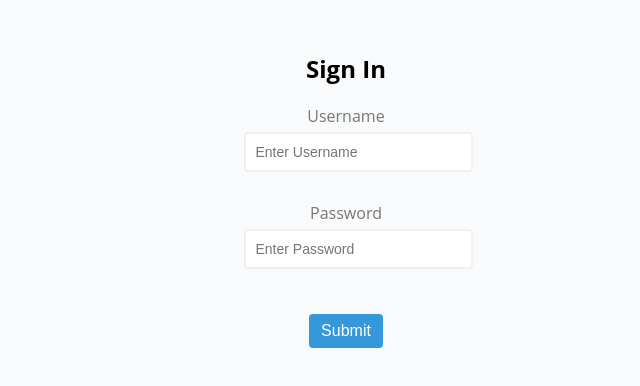
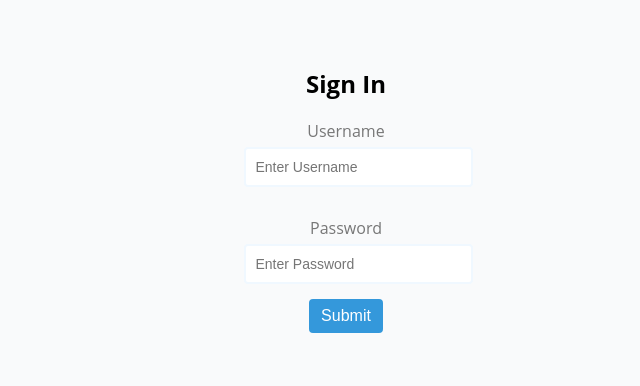
Before and after one commit to akindoju/react-lesson, a React (Create React App) app: page / in a window 1280 px wide. Shown: the part 200-586 px from the top of the page, without its empty margins (294-934 px from the left). Built offline with nearby package versions, Linux system fonts and the light colour scheme.

Commit message:
Replaced css with styled components

```diff
--- a/src/components/signin/sign.jsx
+++ b/src/components/signin/sign.jsx
@@ -1,5 +1,12 @@
 import React, { useState } from 'react';
-import './signin.css';
+import {
+  FormContainer,
+  SignInTitle,
+  FormItem,
+  FormButton,
+  FormLabel,
+  FormInput,
+} from './signin.styles';
 
 const SignIn = () => {
   const [username, setUsername] = useState('');
@@ -21,21 +28,21 @@ const SignIn = () => {
 
   return (
     <div>
-      <form class="form">
-        <h2>Sign In</h2>
-        <div class="form-control">
-          <label for="username">Username</label>
-          <input
+      <FormContainer>
+        <SignInTitle>Sign In</SignInTitle>
+        <FormItem>
+          <FormLabel for="username">Username</FormLabel>
+          <FormInput
             type="text"
             placeholder="Enter Username"
             id="username"
             value={username}
             onChange={usernameHandlerChange}
           />
-        </div>
+        </FormItem>
         <div class="form-control">
-          <label for="password">Password</label>
-          <input
+          <FormLabel for="password">Password</FormLabel>
+          <FormInput
             type="password"
             placeholder="Enter Password"
             id="password"
@@ -44,7 +51,7 @@ const SignIn = () => {
           />
         </div>
         <div>
-          <button
+          <FormButton
             className="btn"
             onClick={(event) => {
               event.preventDefault();
@@ -52,9 +59,9 @@ const SignIn = () => {
             }}
           >
             Submit
-          </button>
+          </FormButton>
         </div>
-      </form>
+      </FormContainer>
     </div>
   );
 };
--- a/src/components/signin/signin.css
+++ /dev/null
@@ -1,75 +0,0 @@
-.form {
-  background-color: #f9fafb;
-  font-family: 'Open Sans', sans-serif;
-  display: flex;
-  flex-direction: column;
-  align-items: center;
-  justify-content: center;
-  min-height: 100vh;
-  margin: 0;
-  overflow: hidden;
-}
-
-h2 {
-  text-align: center;
-  margin: 0 0 20px;
-}
-
-.form-control {
-  margin-bottom: 10px;
-  padding-bottom: 20px;
-  position: relative;
-}
-
-.form-control label {
-  color: #777;
-  display: block;
-  margin-bottom: 5px;
-}
-
-.form-control input {
-  border: 2px solid #f0f0f0;
-  border-radius: 4px;
-  display: block;
-  width: 100%;
-  padding: 10px;
-  font-size: 14px;
-}
-
-.form-control input:focus {
-  outline: 0;
-  border-color: #777;
-}
-
-/* .form-control.success input {
-  border-color: var(--success-color);
-}
-
-.form-control.error input {
-  border-color: var(--error-color);
-}
-
-.form-control small {
-  color: var(--error-color);
-  visibility: hidden;
-  position: absolute;
-  bottom: 0;
-  left: 0;
-}
-
-.form-control.error small {
-  visibility: visible;
-} */
-
-.btn {
-  width: 100%;
-  margin-top: 15px;
-  background-color: #3498db;
-  border: 2px solid #3498db;
-  border-radius: 4px;
-  display: block;
-  font-size: 16px;
-  padding: 6px 10px;
-  color: white;
-  cursor: pointer;
-}
--- a/src/components/signin/signin.styles.jsx
+++ b/src/components/signin/signin.styles.jsx
@@ -1,3 +1,56 @@
-import styled from 'styled-components'
+import styled from 'styled-components';
 
-export const
+export const FormContainer = styled.form`
+  background-color: #f9fafb;
+  font-family: 'Open Sans', sans-serif;
+  display: flex;
+  flex-direction: column;
+  align-items: center;
+  justify-content: center;
+  min-height: 100vh;
+  margin: 0;
+  overflow: hidden;
+`;
+
+export const SignInTitle = styled.h2`
+  text-align: center;
+  margin: 0 0 20px;
+`;
+
+export const FormItem = styled.div`
+  margin-bottom: 10px;
+  padding-bottom: 20px;
+  position: relative;
+`;
+
+export const FormLabel = styled.label`
+  color: #777;
+  display: block;
+  margin-bottom: 5px;
+`;
+
+export const FormInput = styled.input`
+  border: 2px solid aliceblue;
+  border-radius: 4px;
+  display: block;
+  width: 100%;
+  padding: 10px;
+  font-size: 14px;
+  &:focus {
+    outline: none;
+    border-color: #777;
+  }
+`;
+
+export const FormButton = styled.button`
+  width: 100%;
+  margin-top: 15px;
+  background-color: #3498db;
+  border: 2px solid #3498db;
+  border-radius: 4px;
+  display: block;
+  font-size: 16px;
+  padding: 6px 10px;
+  color: white;
+  cursor: pointer;
+`;
```
